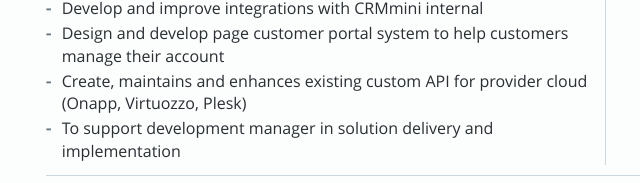
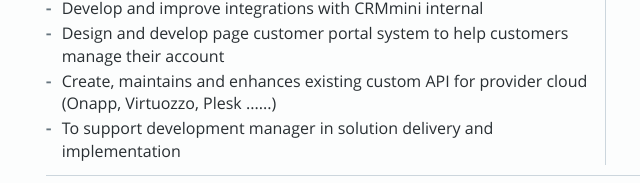
Before and after one commit to vovanduc/devops-resume, a website: page index.html in a window 1280 px wide. Shown: the part 563-746 px from the top of the page, 454-1094 px from the left. Drawn offline with Linux system fonts and the light colour scheme.

Commit message:
commit auto from jenkin

```diff
--- a/index.html
+++ b/index.html
@@ -201,7 +201,7 @@
                         <ul class="detail-highlights">
                             <li>Develop and improve integrations with CRMmini internal</li>
                             <li>Design and develop page customer portal system to help customers manage their account</li>
-                            <li>Create, maintains and enhances existing custom API for provider cloud (Onapp, Virtuozzo, Plesk)</li>
+                            <li>Create, maintains and enhances existing custom API for provider cloud (Onapp, Virtuozzo, Plesk ......)</li>
                             <li>To support development manager in solution delivery and implementation</li>
                         </ul>
                     </div>
```
